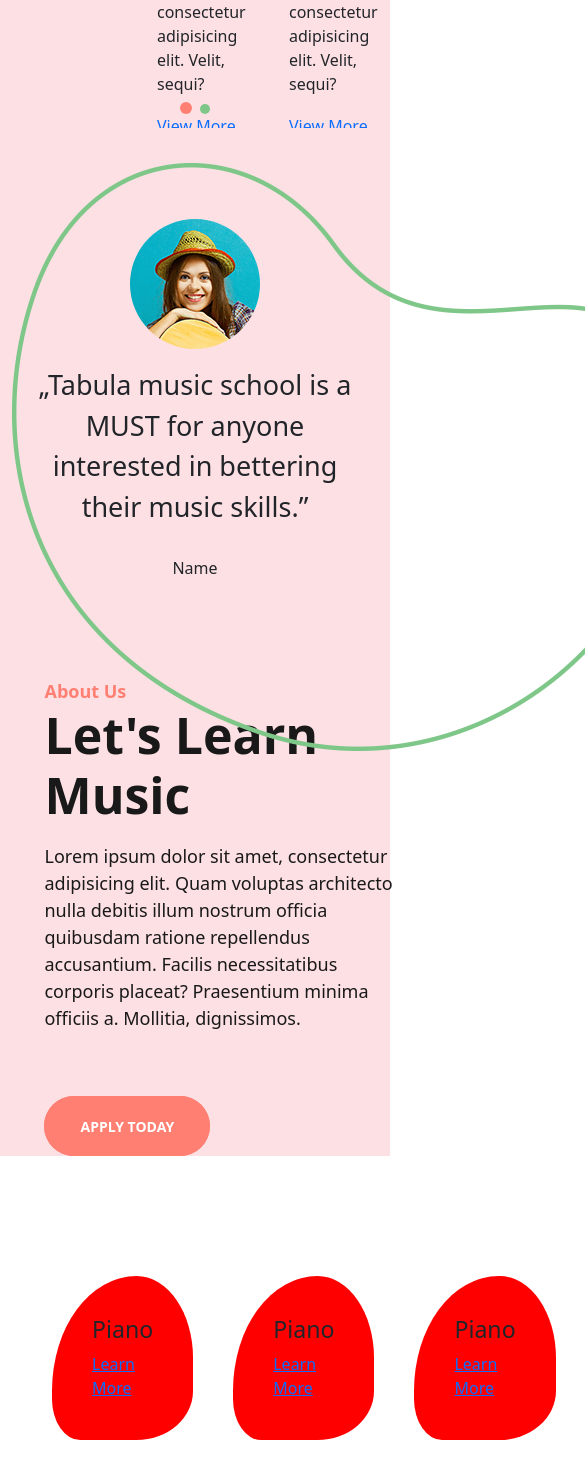
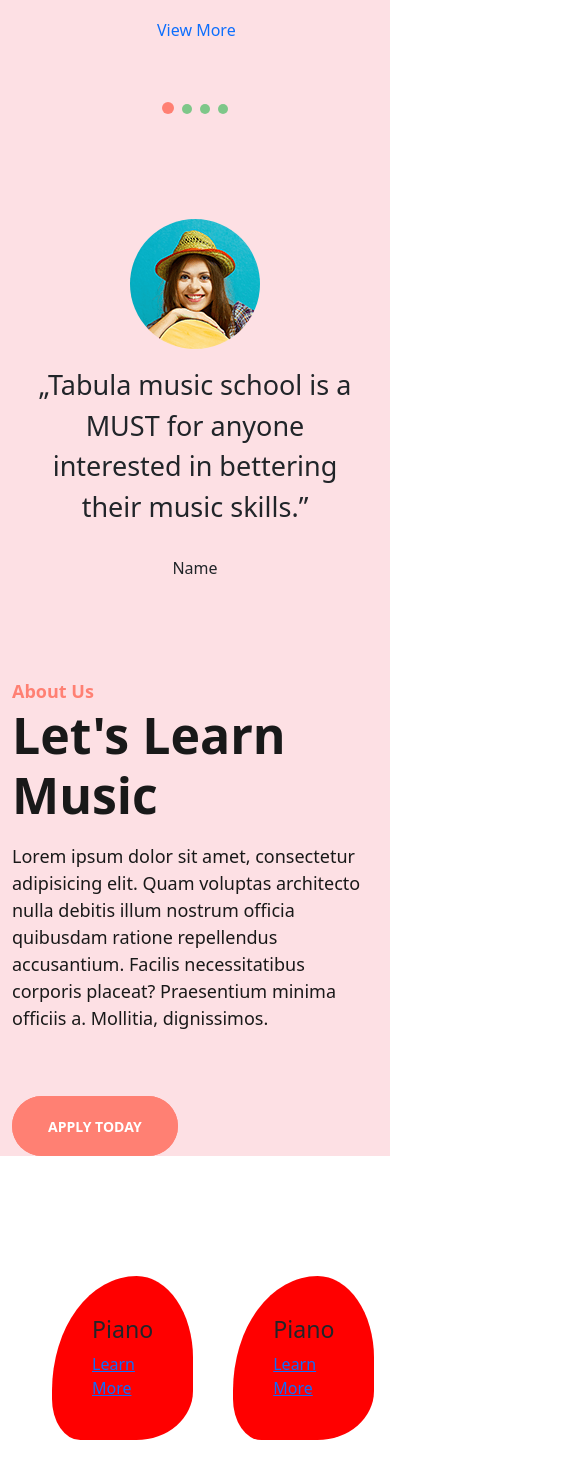
Before and after one commit to curiousdilip/letslearnmusic, a Next.js app: page / in a window 390 px wide. Shown: the part 1007-2485 px from the top of the page, 585 px wide, since content can reach past the window. Built offline with nearby package versions, Linux system fonts and the light colour scheme.

Commit message:
started responsiveness of home page

```diff
--- a/app/components/Classes.jsx
+++ b/app/components/Classes.jsx
@@ -30,17 +30,17 @@ const Classes = ({
             </div>
           </div>
           <div className="col-md-6">
-            <img src={src} alt="" />
+            <img src={src} alt="" className=" img-fluid" />
             {/* <Image src={src} width={615} height={574} alt={title} /> */}
           </div>
         </>
       ) : (
         <>
           <div className="col-md-6">
-            <img src={src} alt="" />{" "}
+            <img src={src} alt="" className=" img-fluid" />{" "}
             {/* <Image src={src} width={615} height={574} alt={title} /> */}
           </div>
-          <div className="col-md-5 offset-1">
+          <div className="col-md-6">
             <div className="content">
               <span>{title}</span>
               <h3>{subtitle}</h3>
--- a/app/components/homeSlider.jsx
+++ b/app/components/homeSlider.jsx
@@ -16,13 +16,27 @@ export default function HomeSlider() {
   return (
     <>
       <Swiper
-        slidesPerView={3}
+        slidesPerView={1}
         spaceBetween={30}
         pagination={{
           clickable: true,
         }}
         modules={[Pagination]}
         className="slider-1"
+        breakpoints={{
+          640: {
+            slidesPerView: 1,
+            spaceBetween: 20,
+          },
+          768: {
+            slidesPerView: 2,
+            spaceBetween: 40,
+          },
+          1024: {
+            slidesPerView: 3,
+            spaceBetween: 50,
+          },
+        }}
       >
         {slider1.map((item, index) => (
           <SwiperSlide key={index}>
--- a/app/home.css
+++ b/app/home.css
@@ -181,7 +181,6 @@
 
 #classes .class-container .class:hover {
   border-radius: 40% 20% 50% 20%;
-
 }
 
 #single-class {
@@ -464,3 +463,13 @@
 #contact .form form select {
   border-radius: 50px;
 }
+
+@media (max-width: 768px) {
+  #classes .class-container {
+    grid-template-columns: 1fr 1fr;
+  }
+
+  #about .loose-circle {
+    display: none;
+  }
+}
--- a/app/page.jsx
+++ b/app/page.jsx
@@ -44,7 +44,11 @@ export default function Home() {
               <div className="col-md-6">
                 <div className="st-review">
                   <div className="image">
-                    <img src="/img/testmonials.png" alt="" />
+                    <img
+                      src="/img/testmonials.png"
+                      alt=""
+                      className=" img-fluid"
+                    />
                   </div>
                   <p className="review">
                     „Tabula music school is a MUST for anyone interested in
@@ -54,12 +58,12 @@ export default function Home() {
                 </div>
 
                 <img
-                  className="loose-circle"
+                  className="loose-circle img-fluid"
                   src="/img/green-symbol-outline.png"
                   alt=""
                 />
               </div>
-              <div className="col-md-5 offset-1">
+              <div className="col-md-6">
                 <div className="content">
                   <span>About Us</span>
                   <h2>Let's Learn Music</h2>
@@ -262,7 +266,11 @@ export default function Home() {
                       <a href="/contact">View More</a>
                     </div>
                     <div className="img-box">
-                      <img src="/img/join-choir.png" alt="" />
+                      <img
+                        src="/img/join-choir.png"
+                        alt=""
+                        className=" img-fluid"
+                      />
                     </div>
                   </div>
                 </div>
@@ -327,7 +335,11 @@ export default function Home() {
             <div className="row align-items-center justify-content-center">
               <div className="col-md-6">
                 <div className="img-box">
-                  <img src="/img/inner_hero_03.png" alt="" />
+                  <img
+                    src="/img/inner_hero_03.png"
+                    alt=""
+                    className=" img-fluid"
+                  />
                 </div>
               </div>
               <div className="col-md-6">
```
